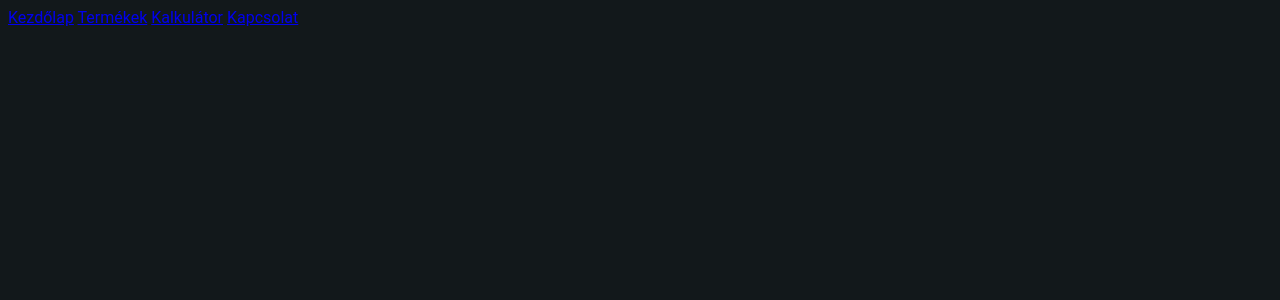
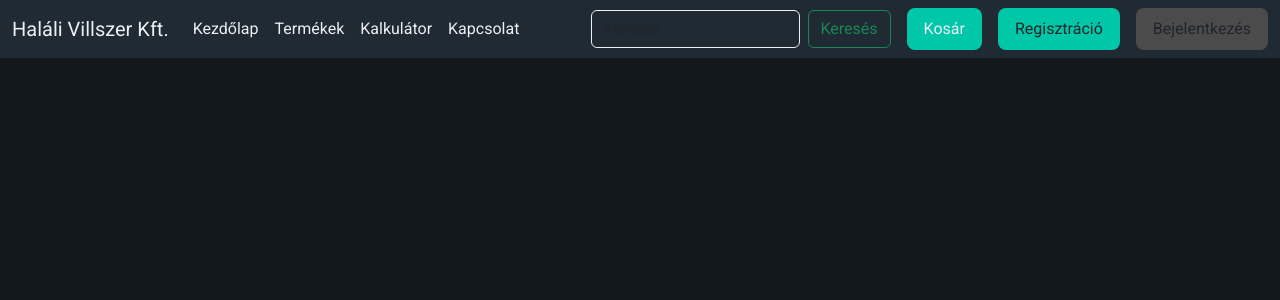
Before and after one commit to halasim2005/vizsgaremek, a PHP site: page /fooldal.html in a window 1280 px wide. Shown: the top 300 px of the page. Run offline with PHP 8.4, Linux system fonts and the light colour scheme.

Commit message:
navbar_kezd

```diff
--- a/fooldal.html
+++ b/fooldal.html
@@ -4,21 +4,50 @@
 <head>
     <meta charset="UTF-8">
     <meta name="viewport" content="width=device-width, initial-scale=1.0">
-    <script src="https://cdn.jsdelivr.net/npm/@popperjs/core@2.11.8/dist/umd/popper.min.js" integrity="sha384-I7E8VVD/ismYTF4hNIPjVp/Zjvgyol6VFvRkX/vR+Vc4jQkC+hVqc2pM8ODewa9r" crossorigin="anonymous"></script>
-    <script src="https://cdn.jsdelivr.net/npm/bootstrap@5.3.3/dist/js/bootstrap.min.js" integrity="sha384-0pUGZvbkm6XF6gxjEnlmuGrJXVbNuzT9qBBavbLwCsOGabYfZo0T0to5eqruptLy" crossorigin="anonymous"></script>
-    <link rel="stylesheet" href="style/style.css">
+    <link href="https://cdn.jsdelivr.net/npm/bootstrap@5.3.0-alpha1/dist/css/bootstrap.min.css" rel="stylesheet">
+    <link href="https://fonts.googleapis.com/css2?family=Roboto:wght@300;400;500;700&display=swap" rel="stylesheet">
+    <link rel="stylesheet" href="./style/style.css">
     <title>HaLáli Webshop</title>
 </head>
 <style>
 
 </style>
 <body>
-    <div class="topnav">
-        <a class="active" href="#kezdolap">Kezdőlap</a>
-        <a href="termekek.html">Termékek</a>
-        <a href="kalkulator.html">Kalkulátor</a>
-        <a href="kapcsolat.html">Kapcsolat</a>
-    </div>
+    <nav class="navbar navbar-expand-lg navbar-dark">
+        <div class="container-fluid">
+            <a class="navbar-brand" href="#">Haláli Villszer Kft.</a>
+            <button class="navbar-toggler" type="button" data-bs-toggle="collapse" data-bs-target="#navbarNav" aria-controls="navbarNav" aria-expanded="false" aria-label="Toggle navigation">
+                <span class="navbar-toggler-icon"></span>
+            </button>
+            <div class="collapse navbar-collapse" id="navbarNav">
+                <ul class="navbar-nav me-auto mb-2 mb-lg-0">
+                    <li class="nav-item">
+                        <a class="nav-link" href="./fooldal.html">Kezdőlap</a>
+                    </li>
+                    <li class="nav-item">
+                        <a class="nav-link" href="./termekek.html">Termékek</a>
+                    </li>
+                    <li class="nav-item">
+                        <a class="nav-link" href="./kalkulator.html">Kalkulátor</a>
+                    </li>
+                    <li class="nav-item">
+                        <a class="nav-link" href="./kapcsolat.html">Kapcsolat</a>
+                    </li>
+                </ul>
+                <form class="d-flex" role="search">
+                    <input class="form-control me-2" type="search" placeholder="Keresés" aria-label="Search">
+                    <button class="btn btn-outline-success" type="submit">Keresés</button>
+                </form>
+                <a href="./kosar.html" class="btn cart-button ms-3">Kosár</a>
+                <a href="./regisztracio.html" class="btn regist-button ms-3">Regisztráció</a>
+                <a href="./bejelentkezes.html" class="btn login-button ms-3">Bejelentkezés</a>
+            </div>
+        </div>
+    </nav>
+
+
+
+    <script src="https://cdn.jsdelivr.net/npm/bootstrap@5.3.0-alpha1/dist/js/bootstrap.bundle.min.js"></script>
 </body>
 
 </html>
--- a/style/style.css
+++ b/style/style.css
@@ -3,6 +3,7 @@ body {
     color: #ECEFF4;
     font-family: 'Roboto', sans-serif;
 }
+
 .form-container {
     max-width: 600px;
     margin: 50px auto;
@@ -10,17 +11,118 @@ body {
     padding: 30px;
     border-radius: 10px;
 }
-.form-label, .form-control {
+
+.form-label,
+.form-control {
     color: #ECEFF4;
 }
+
 .form-control {
     background-color: #1F2A32;
     border: 1px solid #ECEFF4;
 }
+
 .btn-primary {
     background-color: #00C7A8;
     border: none;
 }
+
 .btn-primary:hover {
     background-color: #00B293;
 }
+
+.navbar {
+    background-color: #1F2A32;
+}
+
+.navbar-brand,
+.nav-link,
+.cart-button {
+    color: #ECEFF4 !important;
+}
+
+.nav-link:hover {
+    color: #00C7A8 !important;
+}
+
+.regist-button{
+    background-color: #00C7A8;
+    border-radius: 8px;
+    padding: 8px 16px;
+}
+
+.regist-button:hover{
+    background-color: #00B293;
+}
+
+.login-button{
+    background-color: #4b4b4b;
+    border-radius: 8px;
+    padding: 8px 16px;
+}
+
+.login-button:hover{
+    background-color: #7c7c7c;
+}
+
+.cart-button {
+    background-color: #00C7A8;
+    border-radius: 8px;
+    padding: 8px 16px;
+}
+
+.cart-button:hover {
+    background-color: #00B293;
+}
+
+.main-container {
+    padding: 20px;
+}
+
+.card {
+    background-color: #1F2A32;
+    border: none;
+    border-radius: 10px;
+}
+
+.card-body {
+    color: #ECEFF4;
+}
+
+.card-title {
+    color: #ECEFF4;
+}
+
+.btn-primary {
+    background-color: #00C7A8;
+    border: none;
+}
+
+.btn-primary:hover {
+    background-color: #00B293;
+}
+
+.order-summary {
+    background-color: #1F2A32;
+    border-radius: 10px;
+    color: #ECEFF4;
+    padding: 20px;
+}
+
+.checkout-button {
+    background-color: #00C7A8;
+    color: #1F2A32;
+    border: none;
+    padding: 15px;
+    border-radius: 5px;
+    font-size: 18px;
+}
+
+.checkout-button:hover {
+    background-color: #00B293;
+}
+
+.kepekImg {
+    height: 160px;
+    width: 160px;
+}
```
Also changed, not shown: bejelentkezes.html (+22 -14 lines), kosar.html (+6 -79 lines), regisztracio.html (+1 -9 lines).
